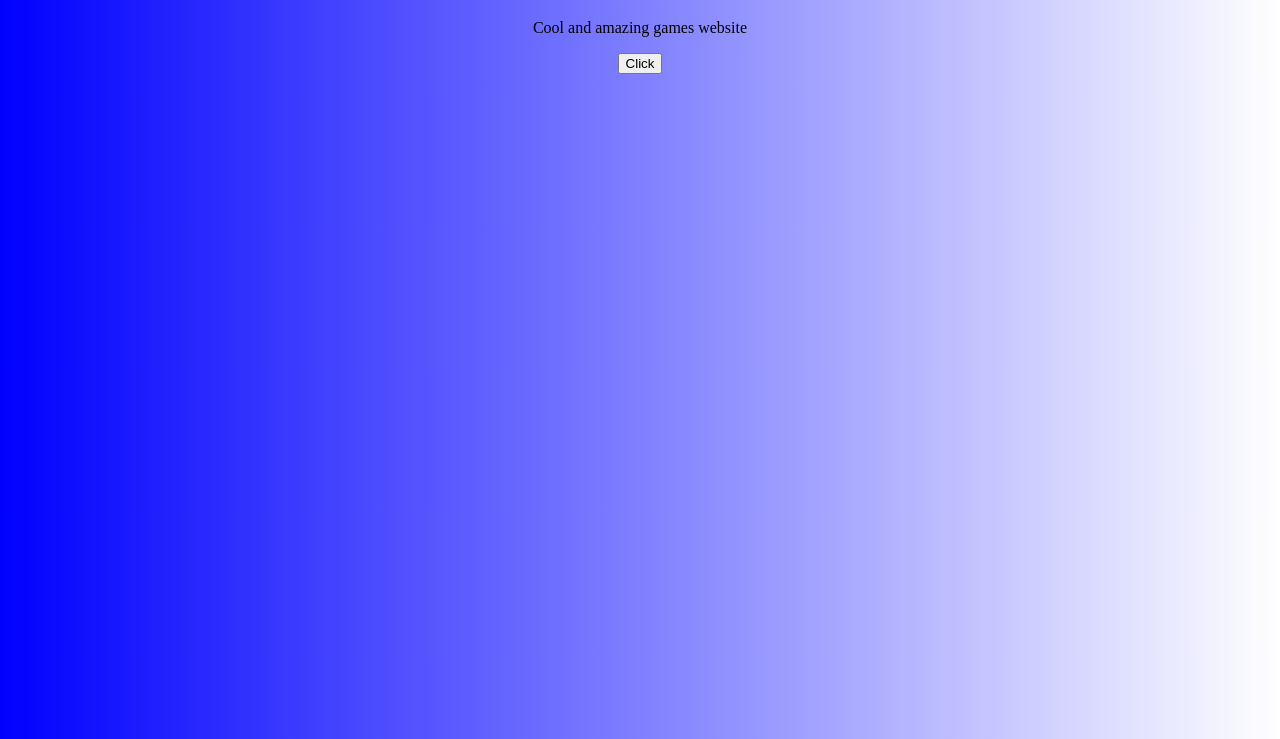
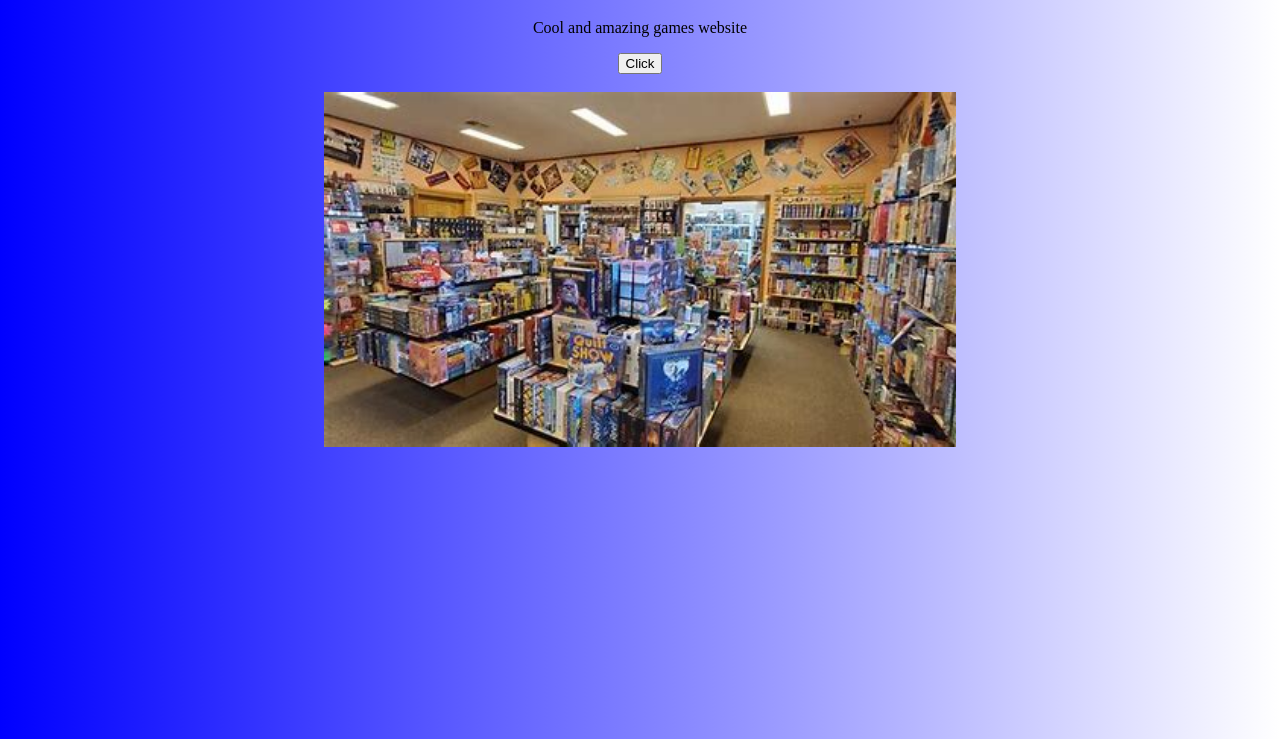
Before and after one commit to shaikale1/GamesWebsite, a plain HTML site: page index.html in a window 1280 px wide. Shown: the part 61-800 px from the top of the page. Drawn offline with Linux system fonts and the light colour scheme.

Commit message:
adding home image

```diff
--- a/index.html
+++ b/index.html
@@ -13,6 +13,8 @@
     <p>Cool and amazing games website</p>
 
     <button onclick="showTime()">Click</button>
+    <br><br>
 
+    <img src="assts/images/game-store.jpg" alt="Game Store image">
 </body>
 </html>
--- a/style.css
+++ b/style.css
@@ -3,3 +3,6 @@ body{
     height: 100%;
     background-image: linear-gradient(90deg, blue,white);
 }
+img{
+    width: 50%;
+}
```
Also changed, not shown: assts/images/game-store.jpg (added).
